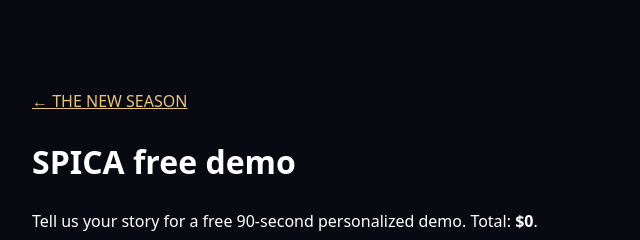
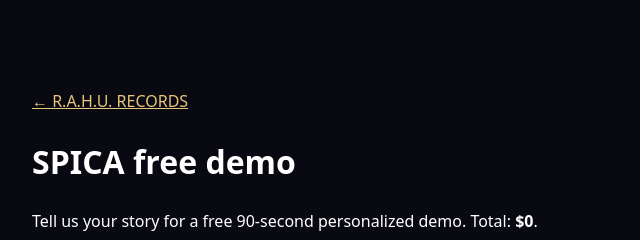
Before and after one commit to rahurecords978-a11y/rahu-records, a plain HTML site: page review/demo.html in a window 1280 px wide. Shown: the top 240 px of the page, 283-923 px from the left. Drawn offline with Linux system fonts and the light colour scheme.

Commit message:
Simplify R.A.H.U. Records site for direct customer payments and remove unwanted nickname

```diff
--- a/review/demo.html
+++ b/review/demo.html
@@ -1 +1 @@
-<!doctype html><html lang="en"><meta charset="utf-8"><meta name="viewport" content="width=device-width,initial-scale=1"><title>SPICA — Free 90-second demo</title><style>body{background:#090a11;color:#fff;font:16px/1.6 system-ui;max-width:650px;margin:8vh auto;padding:25px}textarea,input{display:block;width:100%;padding:12px;margin:10px 0;background:#1c1d2a;color:white;border:1px solid #666}button{padding:13px;background:#e8c47c;border:0;cursor:pointer}a{color:#e8c47c}</style><a href="index.html">← THE NEW SEASON</a><h1>SPICA free demo</h1><p>Tell us your story for a free 90-second personalized demo. Total: <strong>$0</strong>.</p><label>Email<input id="email" type="email"></label><label>Password<input id="password" type="password"></label><button id="login">Sign in</button><p><label>Your story<textarea id="story" rows="8" maxlength="4000"></textarea></label></p><button id="submit">Confirm free request — $0</button><p id="status" role="status"></p><script type="module" src="demo.js"></script></html>
+<!doctype html><html lang="en"><meta charset="utf-8"><meta name="viewport" content="width=device-width,initial-scale=1"><title>SPICA — Free 90-second demo</title><style>body{background:#090a11;color:#fff;font:16px/1.6 system-ui;max-width:650px;margin:8vh auto;padding:25px}textarea,input{display:block;width:100%;padding:12px;margin:10px 0;background:#1c1d2a;color:white;border:1px solid #666}button{padding:13px;background:#e8c47c;border:0;cursor:pointer}a{color:#e8c47c}</style><a href="index.html">← R.A.H.U. RECORDS</a><h1>SPICA free demo</h1><p>Tell us your story for a free 90-second personalized demo. Total: <strong>$0</strong>.</p><label>Email<input id="email" type="email"></label><label>Password<input id="password" type="password"></label><button id="login">Sign in</button><p><label>Your story<textarea id="story" rows="8" maxlength="4000"></textarea></label></p><button id="submit">Confirm free request — $0</button><p id="status" role="status"></p><script type="module" src="demo.js"></script></html>
```
